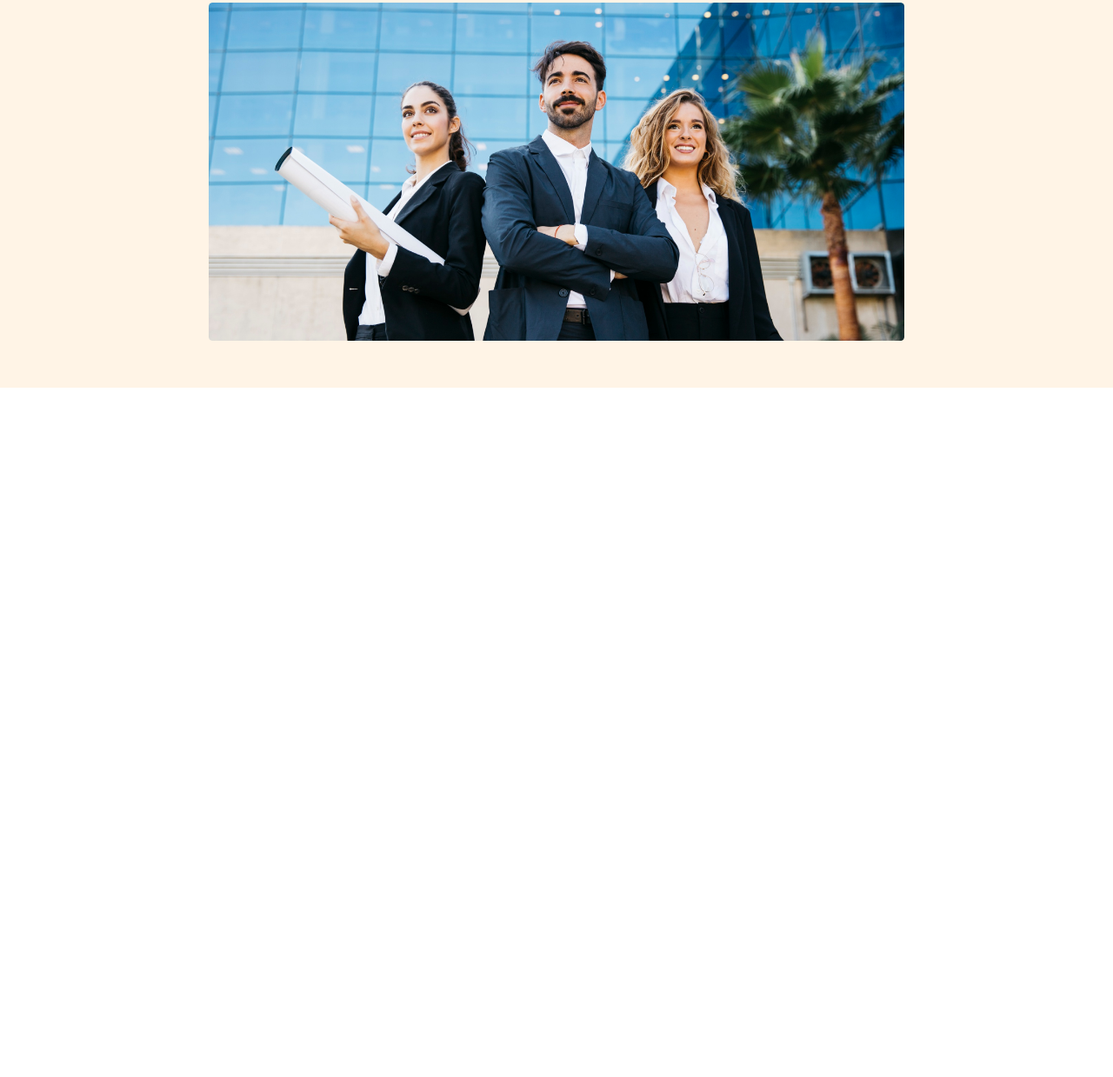
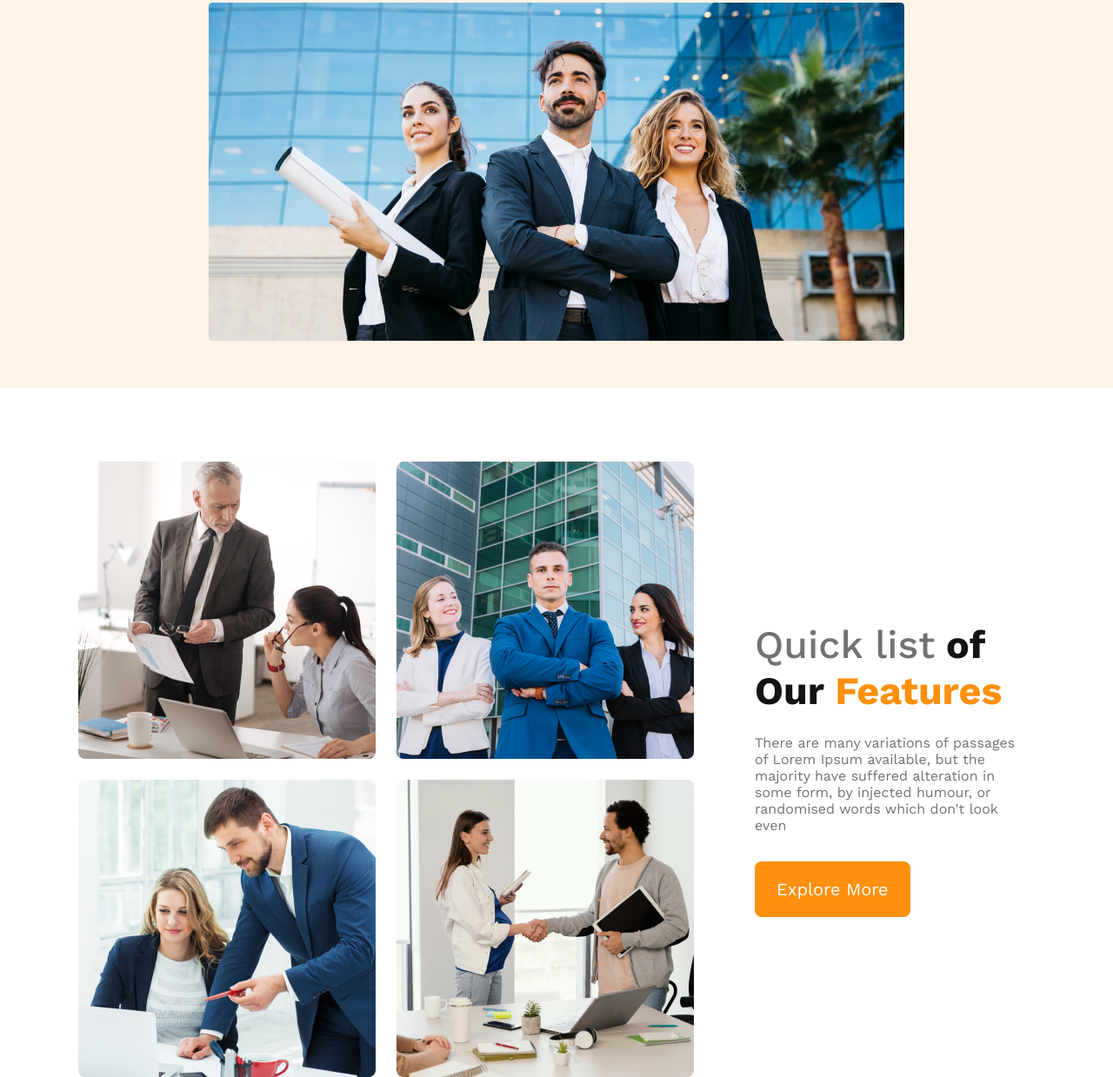
Before and after one commit to Taanveer22/g3-architects, a plain HTML site: page index.html in a window 1280 px wide. Shown: the part 558-1797 px from the top of the page at 87% size. Before the commit the page ends 1004 px from the top, so only its background shows below. Drawn offline with nearby package versions, Linux system fonts and the light colour scheme.

Commit message:
team section responsive

```diff
--- a/index.html
+++ b/index.html
@@ -39,6 +39,21 @@
     </header>
 
     <main>
+        <section class="team-container">
+            <div class="team-img">
+                <img src="images/team1.png" alt="">
+                <img src="images/team2.png" alt="">
+                <img src="images/team3.png" alt="">
+                <img src="images/team4.png" alt="">
+
+            </div>
+            <div class="team-content">
+                <h3 class="team-title"><span class="gray">Quick list</span> <span class="black"> of Our</span> <span class="orange">Features</span></h3>
+                <p class="team-description">There are many variations of passages of Lorem Ipsum available, but the majority have suffered alteration in some form, by injected humour, or randomised words which don't look even</p>
+                <button class="btn-primary">Explore More</button>
+
+            </div>
+        </section>
 
     </main>
 
--- a/style.css
+++ b/style.css
@@ -17,10 +17,17 @@
   border: 0;
   cursor: pointer;
 }
-
+/* header styles */
 header {
   background: rgba(255, 144, 14, 0.1);
   padding: 50px 240px;
+  margin-bottom: 85px;
+}
+
+/* main styles */
+main {
+  max-width: 1200px;
+  margin: 0 auto;
 }
 
 /* nav styles */
@@ -75,7 +82,7 @@ nav li a {
   margin-bottom: 32px;
 }
 
-.banner-btn{
+.banner-btn {
   margin-bottom: 50px;
 }
 
@@ -83,28 +90,75 @@ nav li a {
   width: 100%;
 }
 
+/* team section styles */
+.team-container {
+  display: flex;
+  align-items: center;
+  margin-left: 50px;
+}
+
+.team-img {
+  display: grid;
+  grid-template-columns: repeat(2, 1fr);
+  gap: 1.5rem;
+}
+
+ .team-content {
+  padding-left: 70px;
+  padding-right: 70px;
+}
+
+.team-title {
+  font-size: 2.8rem;
+  margin-bottom: 24px;
+}
+
+.team-description {
+  color: #727272;
+  font-size: 1rem;
+  font-weight: 400;
+  margin-bottom: 32px;
+}
+
+.gray {
+  color: #727272;
+  font-weight: 500;
+}
+
+.black {
+  color: #131313;
+  font-weight: 700;
+}
+.orange {
+  color: #ff900e;
+  font-weight: 700;
+}
 
 /* media query for small devices */
 @media screen and (max-width: 576px) {
-    header{
+  header {
     padding: 20px;
   }
 
-    nav{
+  nav, .team-container {
     flex-direction: column;
   }
-
+  .team-img{
+    display: grid;
+    grid-template-columns: 1fr;
+  }
 }
 
 /* for medium devices */
 
 @media screen and (min-width: 577px) and (max-width: 960px) {
-    header{
+  header {
     padding: 50px;
   }
 
-    nav{
+  nav, .team-container {
     flex-direction: column;
   }
 
+
 }
```
Lines whose indentation alone changed are shown as unchanged.
